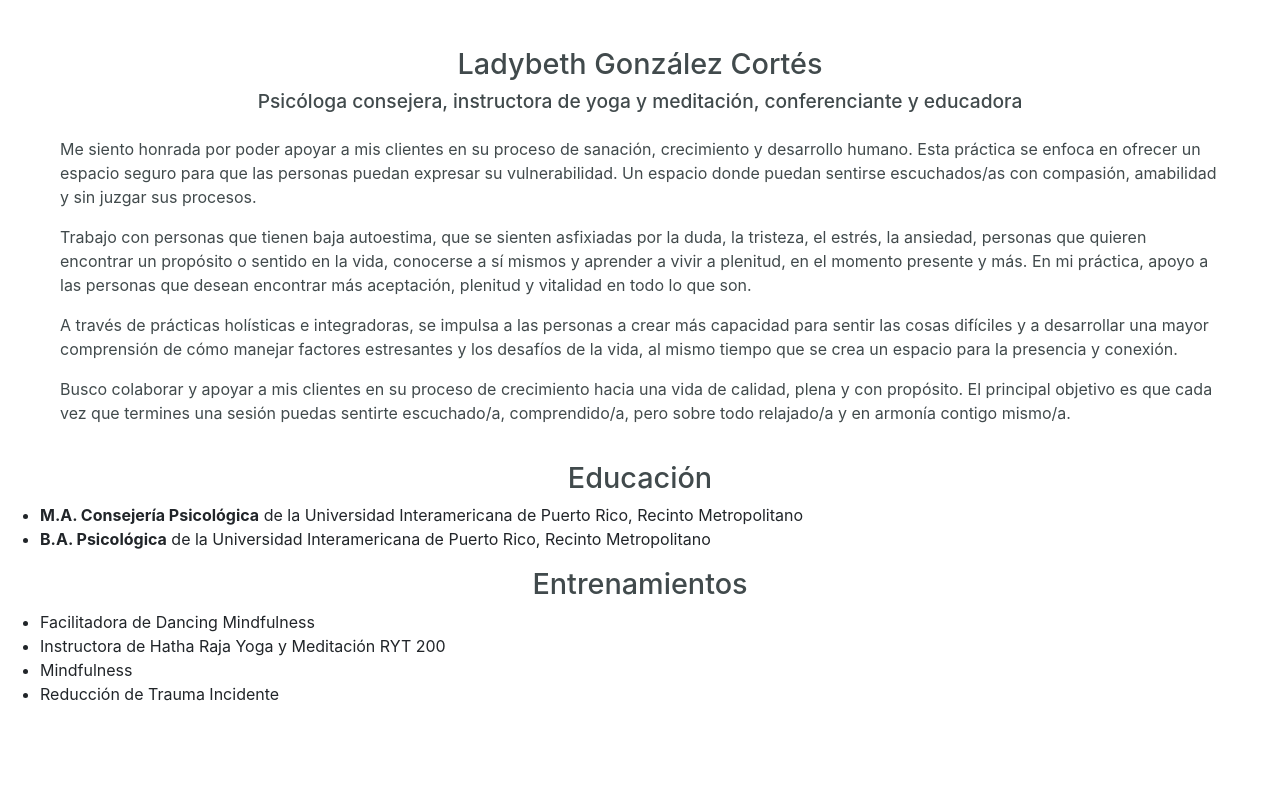
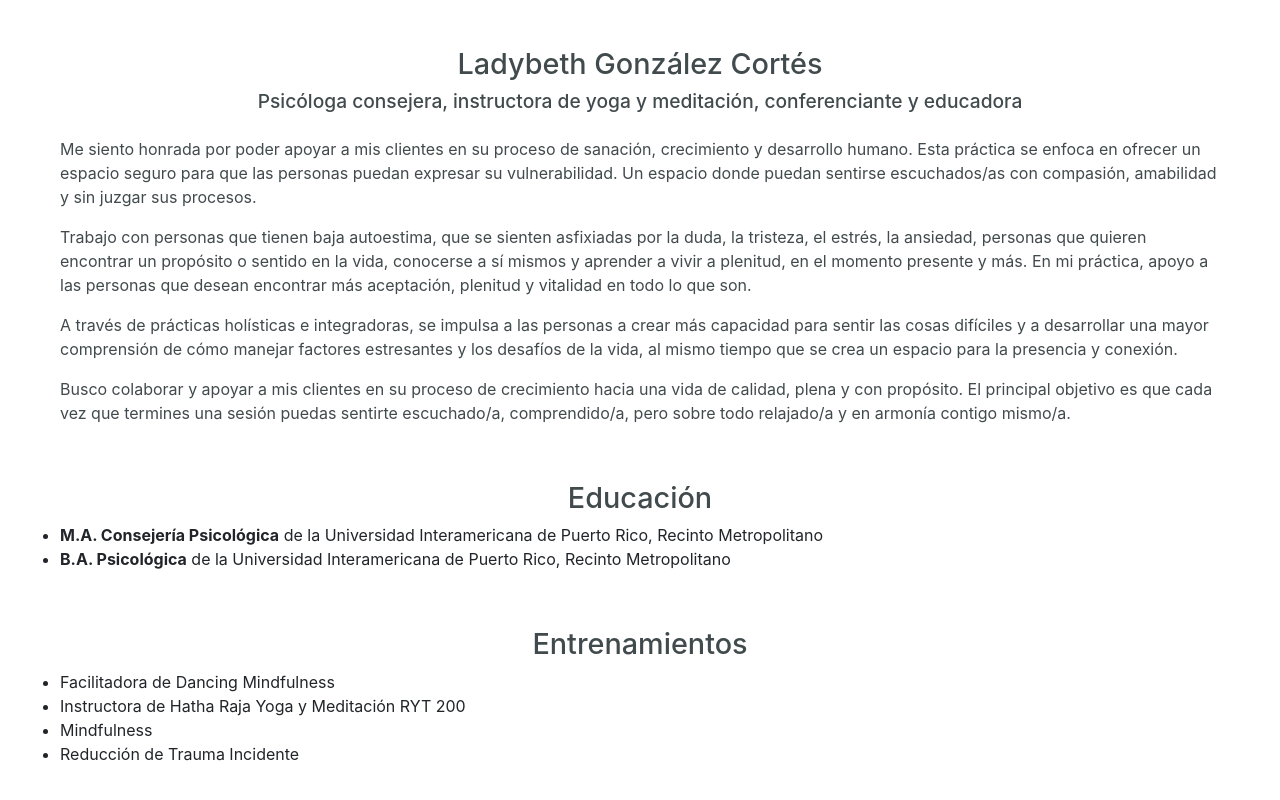
Before and after one commit to Redrogue12/ladybethgc, a Next.js app: page /about in a window 1280 px wide. Shown: the part 561-1361 px from the top of the page. Before the commit the page ends 1323 px from the top, so only its background shows below. Built offline with nearby package versions, Linux system fonts and the light colour scheme.

Commit message:
tweak blockquotes + new about sections

```diff
--- a/styles/styles.css
+++ b/styles/styles.css
@@ -99,6 +99,17 @@ body {
   margin-bottom: 40px;
 }
 
+.education-section {
+  padding: 20px;
+  /* background-color: #304443;
+  color: #fff; */
+}
+
+.training-section {
+  padding: 20px;
+  /* background-color: #E9D7C7; */
+}
+
 .blockquote {
   padding: 60px 80px 40px;
   position: relative;
```
